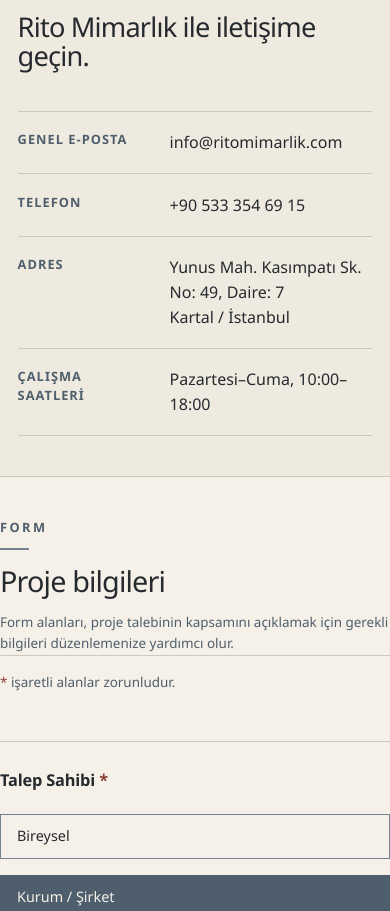
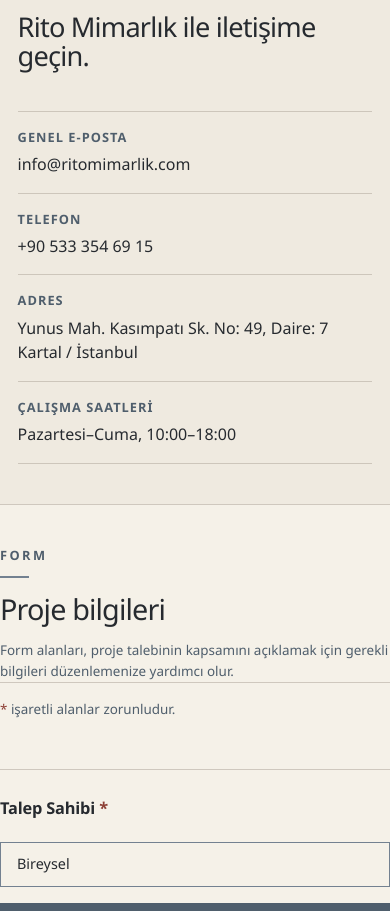
Before and after one commit to fenn-core/rito-mimarlik-web, a plain HTML site: page contact/index.html in a window 390 px wide. Shown: the part 1224-2135 px from the top of the page. Drawn offline with Linux system fonts and the light colour scheme.

Commit message:
implement tables for privacy and form

```diff
--- a/contact/index.html
+++ b/contact/index.html
@@ -70,24 +70,26 @@
               <p class="section-kicker">İletişim Bilgileri</p>
               <h2 class="display-title" id="contact-information-title">Rito Mimarlık ile iletişime geçin.</h2>
             </header>
-            <dl class="contact-details">
-              <div>
-                <dt>Genel E-posta</dt>
-                <dd><a href="mailto:info@ritomimarlik.com">info@ritomimarlik.com</a></dd>
-              </div>
-              <div>
-                <dt>Telefon</dt>
-                <dd><a href="tel:+905333546915">+90 533 354 69 15</a></dd>
-              </div>
-              <div>
-                <dt>Adres</dt>
-                <dd><address>Yunus Mah. Kasımpatı Sk. No: 49, Daire: 7<br />Kartal / İstanbul</address></dd>
-              </div>
-              <div>
-                <dt>Çalışma Saatleri</dt>
-                <dd>Pazartesi–Cuma, 10:00–18:00</dd>
-              </div>
-            </dl>
+            <table class="contact-info-table">
+              <tbody>
+                <tr>
+                  <th scope="row">Genel E-posta</th>
+                  <td><a href="mailto:info@ritomimarlik.com">info@ritomimarlik.com</a></td>
+                </tr>
+                <tr>
+                  <th scope="row">Telefon</th>
+                  <td><a href="tel:+905333546915">+90 533 354 69 15</a></td>
+                </tr>
+                <tr>
+                  <th scope="row">Adres</th>
+                  <td><address>Yunus Mah. Kasımpatı Sk. No: 49, Daire: 7<br />Kartal / İstanbul</address></td>
+                </tr>
+                <tr>
+                  <th scope="row">Çalışma Saatleri</th>
+                  <td>Pazartesi–Cuma, 10:00–18:00</td>
+                </tr>
+              </tbody>
+            </table>
           </div>
         </section>
       </div>
--- a/css/pages/contact.css
+++ b/css/pages/contact.css
@@ -69,25 +69,23 @@
   align-items: start;
 }
 
-.contact-details {
-  margin: 0;
+.contact-info-table {
+  width: 100%;
   border-top: 1px solid var(--color-border);
+  border-collapse: collapse;
+  table-layout: fixed;
 }
 
-.contact-details > div {
-  display: grid;
-  padding-block: 1.15rem;
+.contact-info-table :is(th, td) {
+  padding: 1.15rem 0;
   border-bottom: 1px solid var(--color-border);
-  grid-template-columns: minmax(8rem, 0.65fr) minmax(0, 1.35fr);
-  gap: var(--space-4);
+  text-align: left;
+  vertical-align: top;
 }
 
-.contact-details :is(dt, dd) {
-  margin: 0;
-  padding-inline-start: 0;
-}
-
-.contact-details dt {
+.contact-info-table th {
+  width: 34%;
+  padding-right: var(--space-4);
   color: var(--color-slate);
   font-size: var(--font-size-meta);
   font-weight: 600;
@@ -96,15 +94,15 @@
   line-height: 1.45;
 }
 
-.contact-details dd,
-.contact-details address {
+.contact-info-table td,
+.contact-info-table address {
   color: var(--color-graphite);
   font-size: clamp(1rem, 0.25vw + 0.94rem, 1.16rem);
   font-style: normal;
   line-height: 1.55;
 }
 
-.contact-details a:hover {
+.contact-info-table a:hover {
   text-decoration: underline;
   text-underline-offset: 0.25rem;
 }
@@ -383,6 +381,28 @@
     grid-template-columns: 1fr;
   }
 
+  .contact-info-table,
+  .contact-info-table tbody,
+  .contact-info-table tr,
+  .contact-info-table :is(th, td) {
+    display: block;
+    width: 100%;
+  }
+
+  .contact-info-table tr {
+    padding-block: var(--space-3);
+    border-bottom: 1px solid var(--color-border);
+  }
+
+  .contact-info-table :is(th, td) {
+    padding: 0;
+    border: 0;
+  }
+
+  .contact-info-table td {
+    margin-top: 0.35rem;
+  }
+
   .form-group-wide {
     grid-column: auto;
   }
```
Also changed, not shown: css/pages/privacy.css (+33 -17 lines), privacy/index.html (+16 -5 lines).
